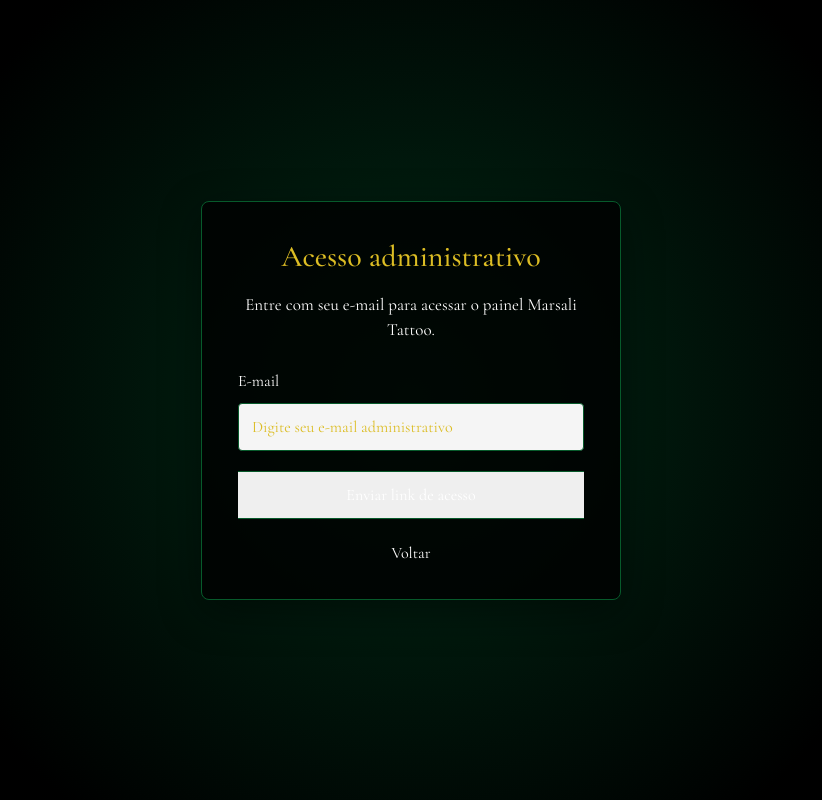
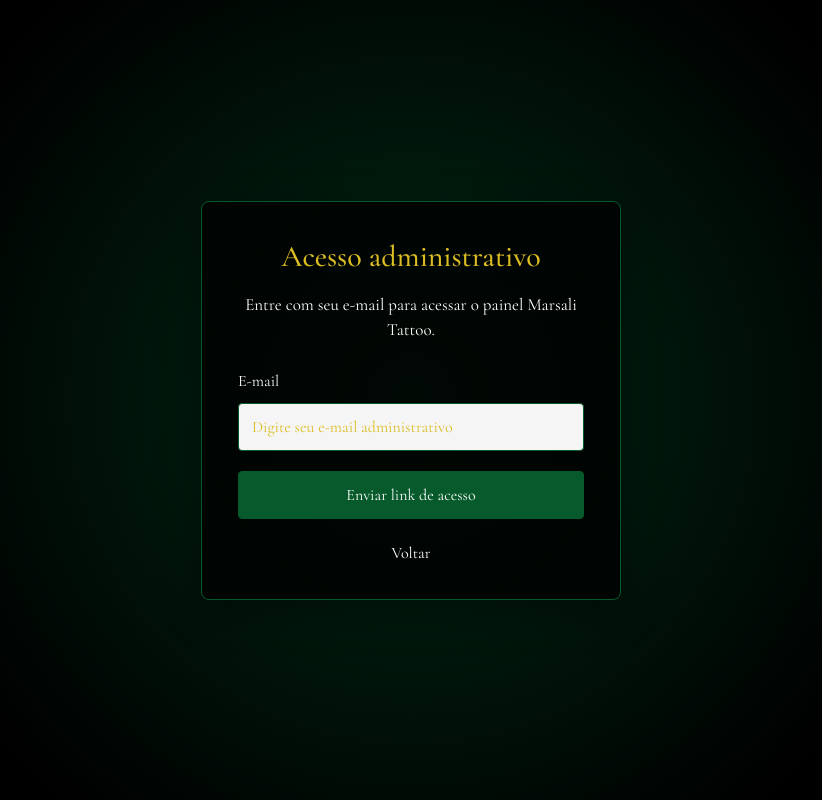
Before and after one commit to nvini16/TATOO, a React (Vite) app: page /TATOO/LoginAdmin in a window 1280 px wide. Shown: the whole page, without its empty margins (229-1051 px from the left). Built offline with nearby package versions, Linux system fonts and the light colour scheme; no server answers.

Commit message:
modified:   src/styles/loginAdmin.css

```diff
--- a/src/styles/loginAdmin.css
+++ b/src/styles/loginAdmin.css
@@ -74,9 +74,9 @@
 .login-admin-content button {
     margin-top: 8px;
     padding: 13px;
-    border: none;
-    border-top: 1px solid var(--marsali-tatoo-color-green);
-    border-bottom: 1px solid var(--marsali-tatoo-color-green);
+    border: 1px solid var(--marsali-tatoo-color-green);
+    border-radius: 4px;
+    background: var(--marsali-tatoo-color-green);
     color: var(--marsali-tatoo-color-white);
     font: inherit;
 }
```
